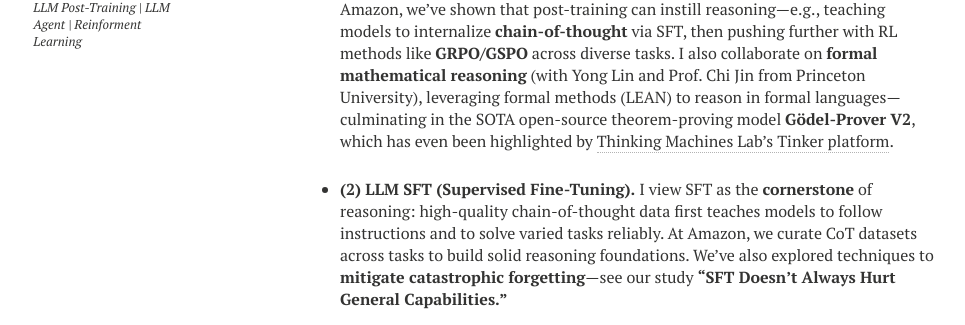
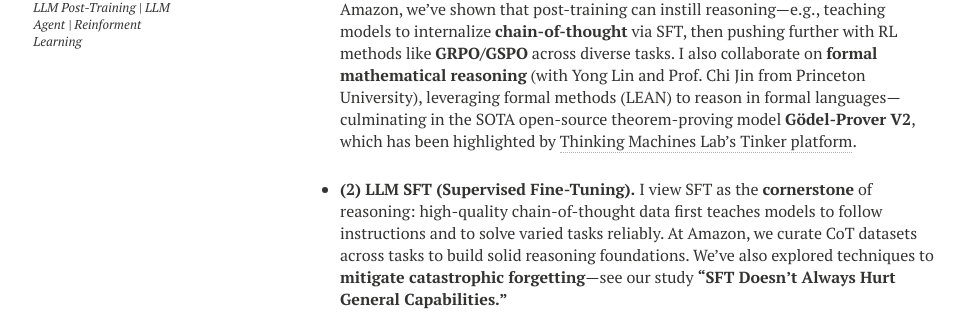
Before and after one commit to Jirigesi/Jirigesi.github.io, a Jekyll site: the page built from index.md, in a window 1280 px wide and 900 px high. Shown: the part 314-639 px from the top of the window, without its empty margins (20-985 px from the left). Built offline with Jekyll 4.4.1, drawn with Linux system fonts in a browser that asks for light colours; nearby versions of some CDN libraries; comment, search, counter and statistics services are not loaded.

Commit message:
Update index.md

```diff
--- a/index.md
+++ b/index.md
@@ -10,7 +10,7 @@ I’m an **Applied Scientist at Amazon Store Foundation AI**, focusing on **post
 
 My research interest centers on machine learning—especially **post-training for LLMs**. Key areas of interest:
 
-- **(1) LLM Reasoning.** Enabling LLMs to reason with **“verifiable” rewards**. Within Amazon, we’ve shown that post-training can instill reasoning—e.g., teaching models to internalize **chain-of-thought** via SFT, then pushing further with RL methods like **GRPO/GSPO** across diverse tasks. I also collaborate on **formal mathematical reasoning** (with Yong Lin and Prof. Chi Jin from Princeton University), leveraging formal methods (LEAN) to reason in formal languages—culminating in the SOTA open-source theorem-proving model **Gödel-Prover V2**, which has even been highlighted by [Thinking Machines Lab’s Tinker platform](https://thinkingmachines.ai/tinker/).
+- **(1) LLM Reasoning.** Enabling LLMs to reason with **“verifiable” rewards**. Within Amazon, we’ve shown that post-training can instill reasoning—e.g., teaching models to internalize **chain-of-thought** via SFT, then pushing further with RL methods like **GRPO/GSPO** across diverse tasks. I also collaborate on **formal mathematical reasoning** (with Yong Lin and Prof. Chi Jin from Princeton University), leveraging formal methods (LEAN) to reason in formal languages—culminating in the SOTA open-source theorem-proving model **Gödel-Prover V2**, which has been highlighted by [Thinking Machines Lab’s Tinker platform](https://thinkingmachines.ai/tinker/).
 
 
 - **(2) LLM SFT (Supervised Fine-Tuning).** I view SFT as the **cornerstone** of reasoning: high-quality chain-of-thought data first teaches models to follow instructions and to solve varied tasks reliably. At Amazon, we curate CoT datasets across tasks to build solid reasoning foundations. We’ve also explored techniques to **mitigate catastrophic forgetting**—see our study **“SFT Doesn’t Always Hurt General Capabilities.”**
```
